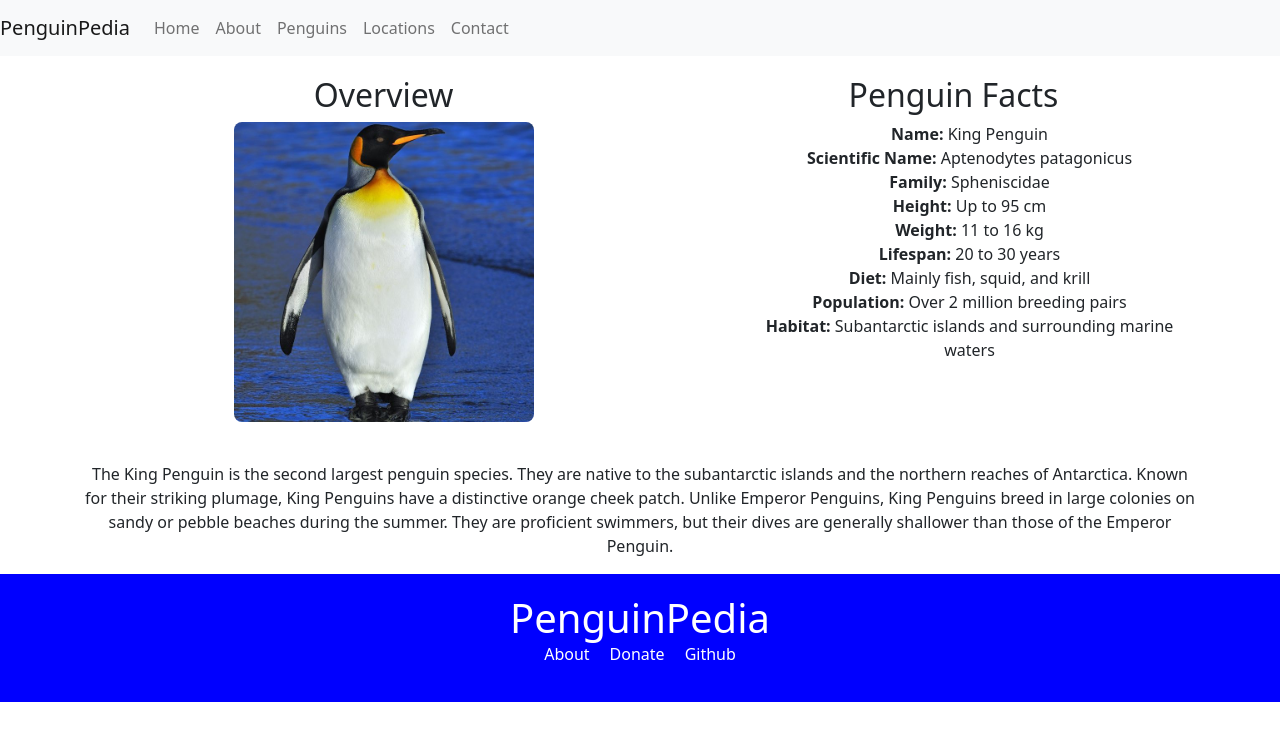
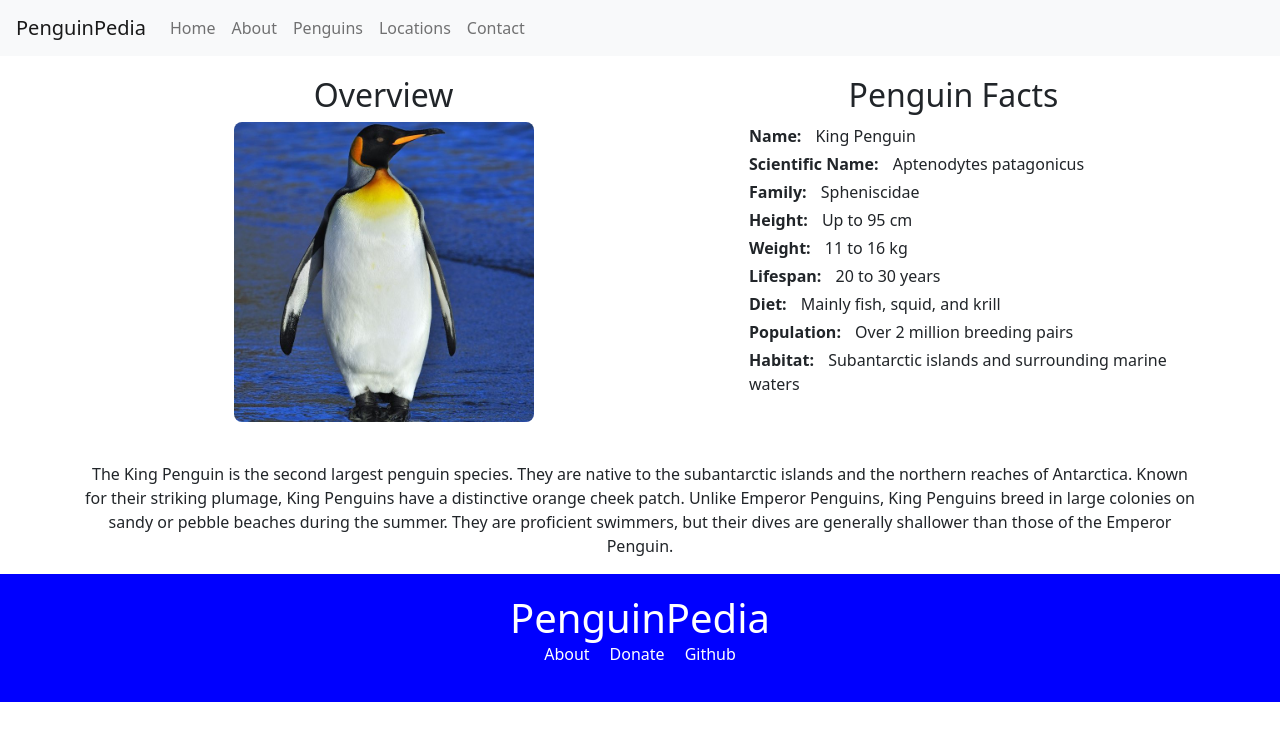
Before and after one commit to JamesFloyd-Pen/PenguinPedia-Website, a React (Create React App) app in the folder penguinpedia-app/: page /PenguinPedia-Website/KingPenguin in a window 1280 px wide. Shown: the top 740 px of the page. Built offline with nearby package versions, Linux system fonts and the light colour scheme.

Commit message:
PenguinPedia small Update
Fixing the CSS for Penguin css and the navbar

```diff
--- a/penguinpedia-app/src/components/Penguin_navBar.jsx
+++ b/penguinpedia-app/src/components/Penguin_navBar.jsx
@@ -11,7 +11,7 @@ class PENGUIN_NAVBAR extends Component {
         return (
             <div>
                 <Navbar bg="light" expand="lg">
-                <Navbar.Brand as={Link} to="/">PenguinPedia</Navbar.Brand>
+                <Navbar.Brand className="ms-3" as={Link} to="/">PenguinPedia</Navbar.Brand>
                 <Navbar.Toggle aria-controls="basic-navbar-nav" />
                 <Navbar.Collapse id="basic-navbar-nav">
                     <Nav className="mr-auto">
--- a/penguinpedia-app/src/components/styles/Penguins.css
+++ b/penguinpedia-app/src/components/styles/Penguins.css
@@ -23,10 +23,16 @@ The Template for all Penguin Pages. All wuld be styled the same way.
 
 .info-penguin-box ul li, .info-section ul, .col-3 ul {
   list-style-type: none;
-  padding: 0;
+  padding:2px 0;
   margin: 0;
-  text-align: center;
+  text-align: left;
+  justify-content: space-between;
 }
+
+.info-penguin-box ul li strong {
+  margin-right: 10px; /* Add spacing between label and value */
+}
+
 
 /*
 .info-section {
--- a/penguinpedia-app/src/pages/Home.js
+++ b/penguinpedia-app/src/pages/Home.js
@@ -4,9 +4,10 @@ import '../components/Penguin_footer';
 import '../components/common/body/PENGUIN_BODY_VID';
 import '../components/common/body/card/PENGUIN_BODY_HERO_DAILYPENGUIN'
 import PENGUIN_BODY_VID from '../components/common/body/PENGUIN_BODY_VID';
-//import PENGUIN_BODY_HERO_DAILYPENGUIN from "../components/common/body/card/PENGUIN_BODY_HERO_DAILYPENGUIN";
 import PENGUIN_CAROUSEL from "../components/common/body/Penguin_Carousel";
 import { Container, Row, Col } from 'react-bootstrap';
+import '../components/styles/Hero.css';
+//import BackgroundPenguin from '../components/img/HD_Emperor_Penguin.jpg';
 
 
 const backgroundImage = process.env.PUBLIC_URL + '/images/HD_Emperor_Penguin.jpg';
```
Also changed, not shown: penguinpedia-app/src/components/styles/Hero.css (added), penguinpedia-app/src/components/styles/Penguin-index.css (deleted), 1 other file (tests, documents, lock files or other folders).
